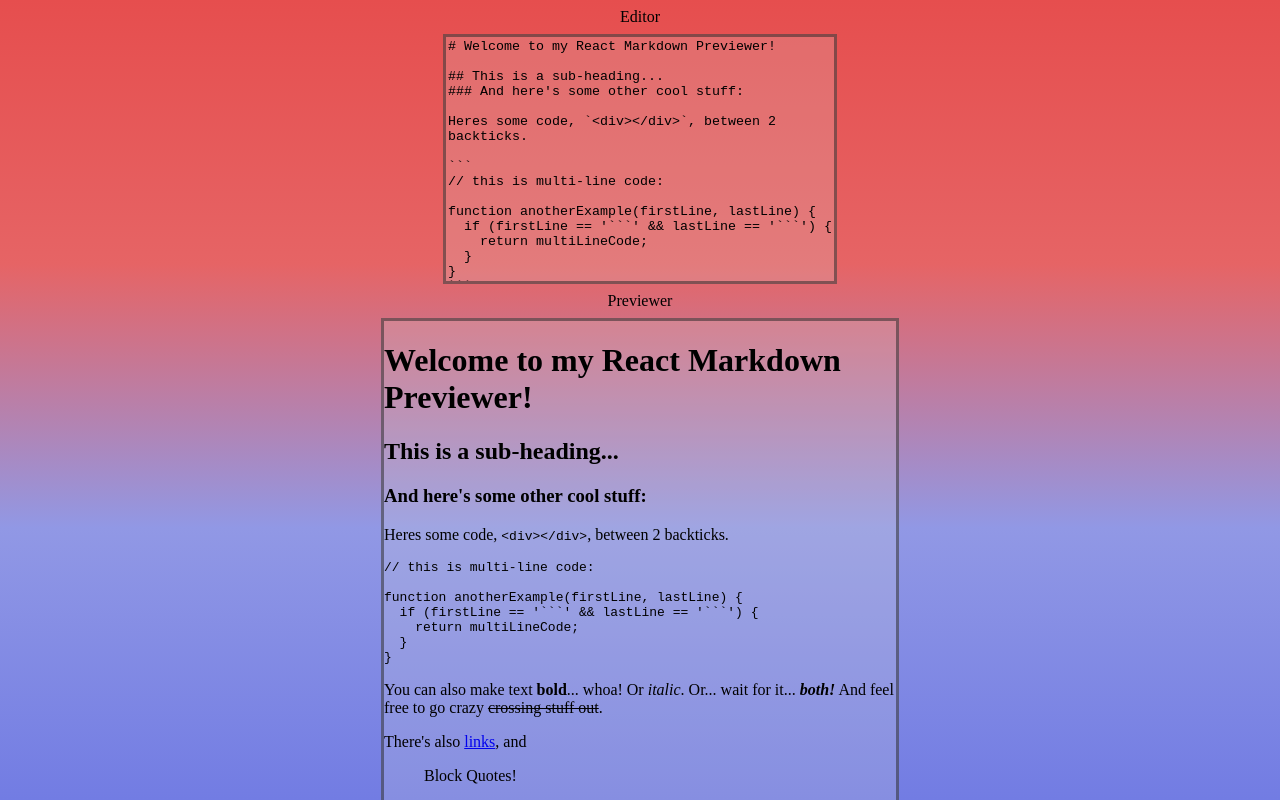
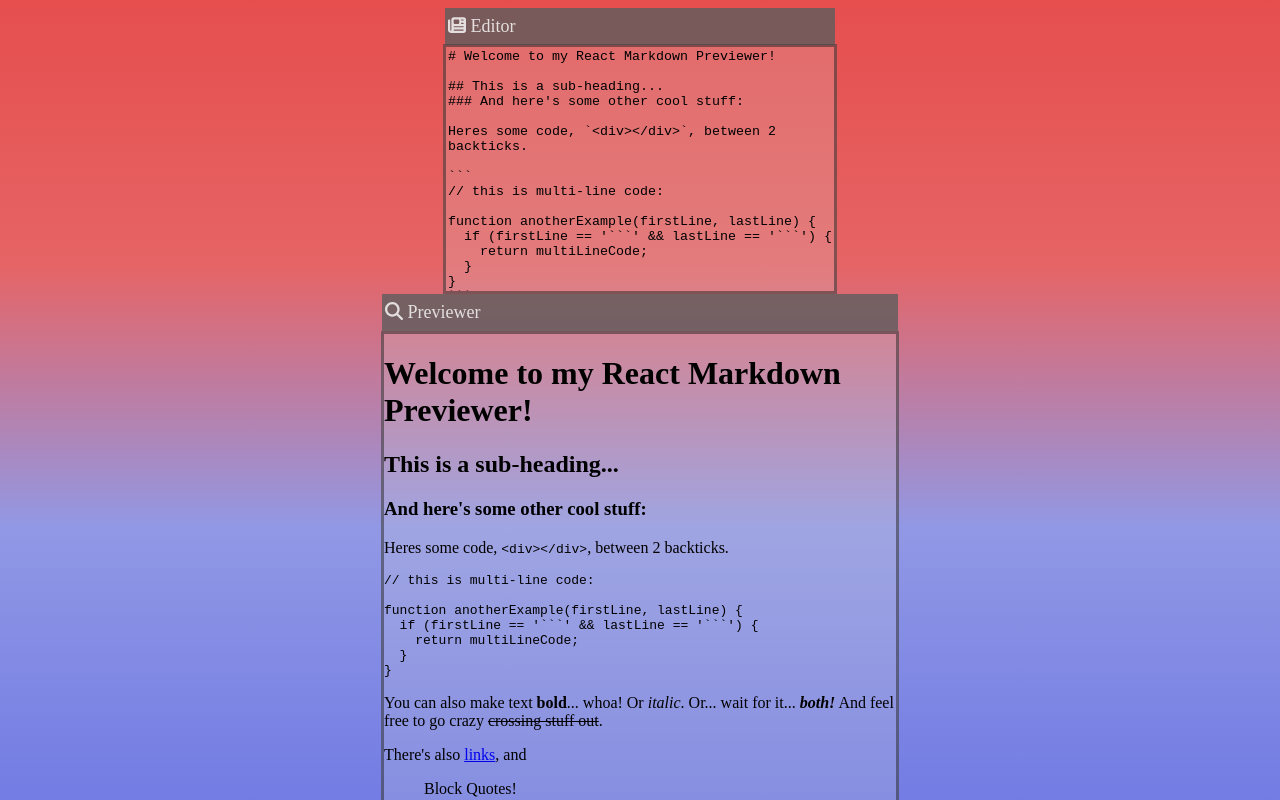
Before and after one commit to Jstevenson02/FCC-Projects, a React app in the folder markdown-previewer/: page / in a window 1280 px wide. Shown: the top 800 px of the page. Built offline with nearby package versions, Linux system fonts and the light colour scheme; the HTML template or start-up script is replaced by a standard one.

Commit message:
added fontawesome icons

```diff
--- a/markdown-previewer/package.json
+++ b/markdown-previewer/package.json
@@ -10,6 +10,9 @@
     "preview": "vite preview"
   },
   "dependencies": {
+    "@fortawesome/fontawesome-svg-core": "^6.4.0",
+    "@fortawesome/free-solid-svg-icons": "^6.4.0",
+    "@fortawesome/react-fontawesome": "^0.2.0",
     "bootstrap": "^5.2.3",
     "marked": "^5.0.2",
     "react": "^18.2.0",
--- a/markdown-previewer/src/App.css
+++ b/markdown-previewer/src/App.css
@@ -17,11 +17,19 @@
 }
 
 .container {
-  gap: 1vh;
   display: flex;
   align-items: center;
   justify-content: center;
   flex-direction: column;
+}
+
+.input-header {
+  margin-bottom: -1px;
+  font-size: large;
+  width: 30vw;
+  padding: 1vh 0.25vw 1vh 0.25vw;
+  color: rgba(255, 255, 255, 0.8);
+  background-color: rgba(93, 93, 93, 0.8);
 }
 
 .input {
@@ -39,8 +47,17 @@
   outline: none;
 }
 
+.output-header {
+  font-size: large;
+  width: 30vw;
+  padding: 1vh 10.1vw 1vh 0.25vw;
+  color: rgba(255, 255, 255, 0.8);
+  background-color: rgba(93, 93, 93, 0.8);
+}
+
 .output {
   width: 40vw;
+  min-height: 20vh;
 
   border: solid rgba(36, 36, 36, 0.5);
   background-color: rgba(213, 213, 213, 0.2);
--- a/markdown-previewer/src/App.jsx
+++ b/markdown-previewer/src/App.jsx
@@ -1,6 +1,11 @@
 import React from "react";
 import { marked } from "marked";
 import "./App.css";
+import { FontAwesomeIcon } from "@fortawesome/react-fontawesome";
+import {
+  faMagnifyingGlass,
+  faNewspaper,
+} from "@fortawesome/free-solid-svg-icons";
 
 export default class App extends React.Component {
   constructor(props) {
@@ -18,7 +23,9 @@
     return (
       <div className="App">
         <div className="container">
-          <div className="header">Editor</div>
+          <div className="input-header">
+            <FontAwesomeIcon icon={faNewspaper} /> Editor
+          </div>
           <textarea
             spellCheck="false"
             className="input"
@@ -27,7 +34,9 @@
               this.updateMarkdown(e.target.value);
             }}
           ></textarea>
-          <div className="header">Previewer</div>
+          <div className="output-header">
+            <FontAwesomeIcon icon={faMagnifyingGlass} /> Previewer
+          </div>
           <div
             className="output"
             dangerouslySetInnerHTML={{ __html: marked(this.state.markdown) }}
```
Also changed, not shown: 1 other file (tests, documents, lock files or other folders).
